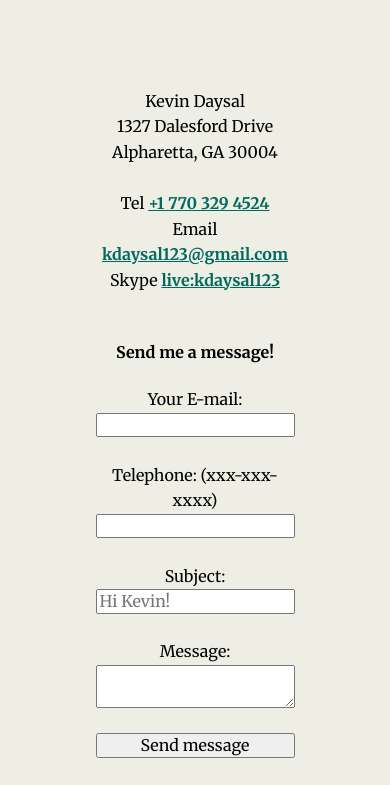
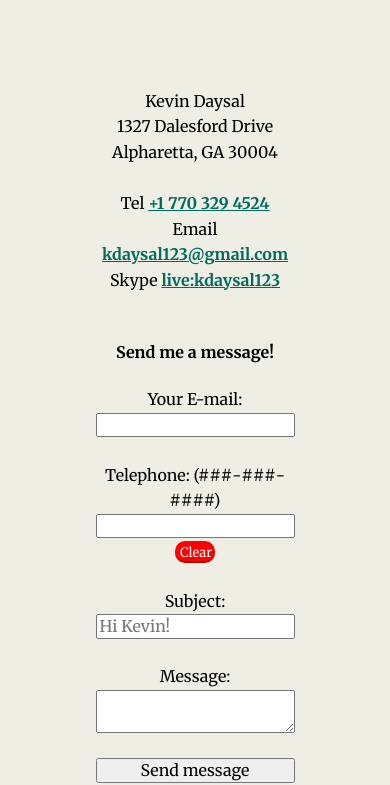
Before and after one commit to kdaysal/portfolio-website, a plain HTML site: page contact.html in a window 390 px wide. Shown: the part 96-881 px from the top of the page. Drawn offline with nearby package versions, Linux system fonts and the light colour scheme.

Commit message:
Added a "clear" button to the telephone input (mainly for iPhone usability)

```diff
--- a/contact.html
+++ b/contact.html
@@ -63,8 +63,9 @@
             <label class="standard-label" for="contact-email">Your E-mail: </label>
             <input type="email" id="contact-email" required>
             <br>
-            <label class="standard-label" for="telephone">Telephone: (xxx-xxx-xxxx)</label>
+            <label class="standard-label" for="telephone">Telephone: (###-###-####)</label>
             <input type="tel" id="telephone" pattern="\d{3}[\-]\d{3}[\-]\d{4}">
+            <button id="btn-clear" type="button">Clear</button>
             <br>
             <label class="standard-label" for="subject">Subject: </label>
             <input type="text" id="subject" placeholder="Hi Kevin!">
--- a/css/style.css
+++ b/css/style.css
@@ -314,6 +314,16 @@ button:focus,
   width: 60%;
 }
 
+#btn-clear {
+  background-color: red;
+  max-width: 20%;
+  margin: 0 auto;
+  padding: 5px;
+  padding-bottom: 0;
+  margin-top: 3px;
+  font-size: small;
+}
+
 .technologies-used-items {
   list-style-type: none;
   text-align: left;
--- a/js/script.js
+++ b/js/script.js
@@ -2,6 +2,13 @@
   let form = document.querySelector('.contact-form');
   let emailInput = document.querySelector('#contact-email');
   let telephoneInput = document.querySelector('#telephone');
+  let clearTelephoneInput = document.querySelector('#btn-clear');
+
+  clearTelephoneInput.addEventListener('click', () => {
+    console.log(`clear button clicked`)
+    telephoneInput.value = '';
+    showErrorMessage(telephoneInput, null);
+  })
 
   telephoneInput.addEventListener('keydown', (event) => {
     console.log(event); // all event related info
```
